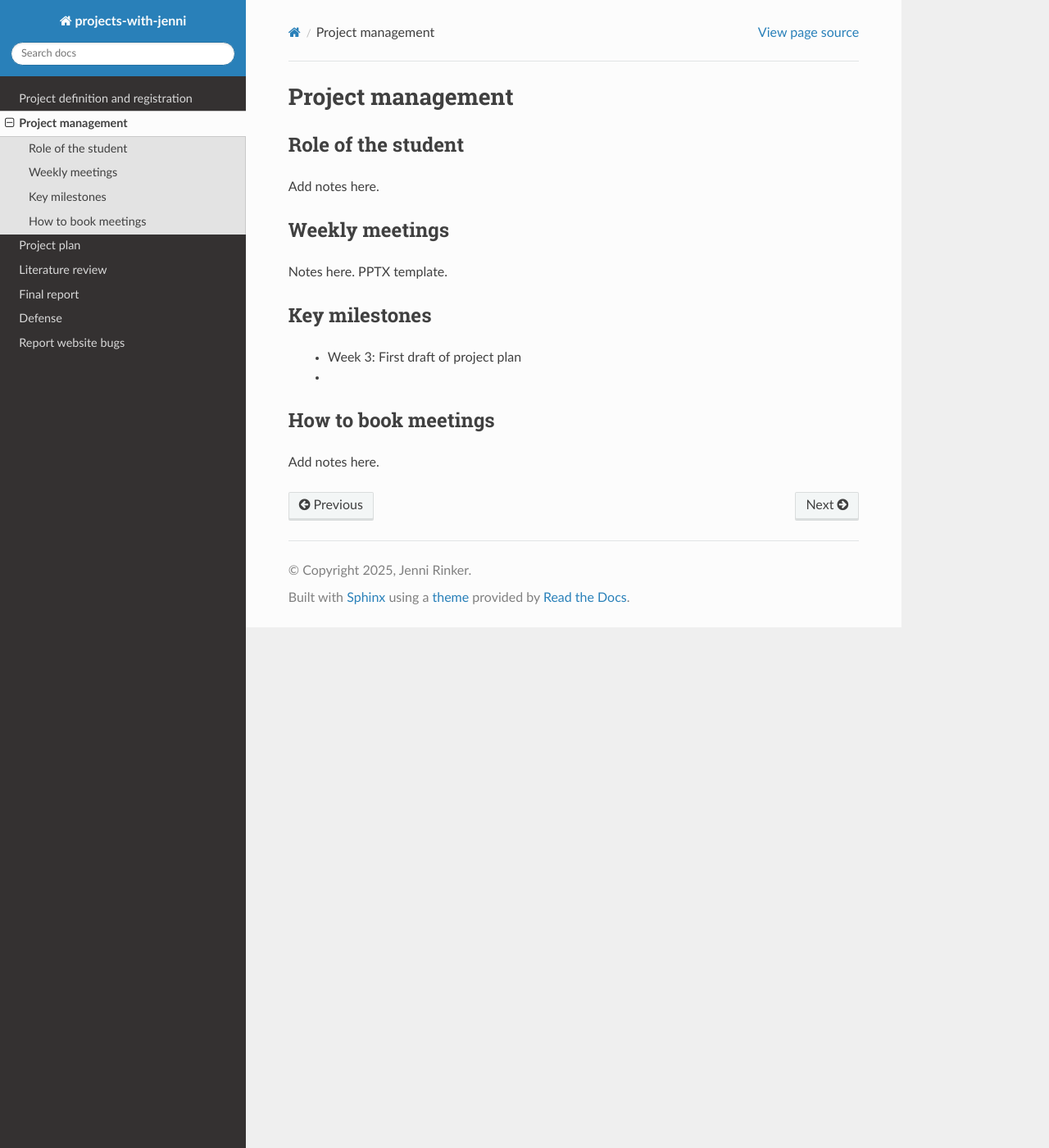
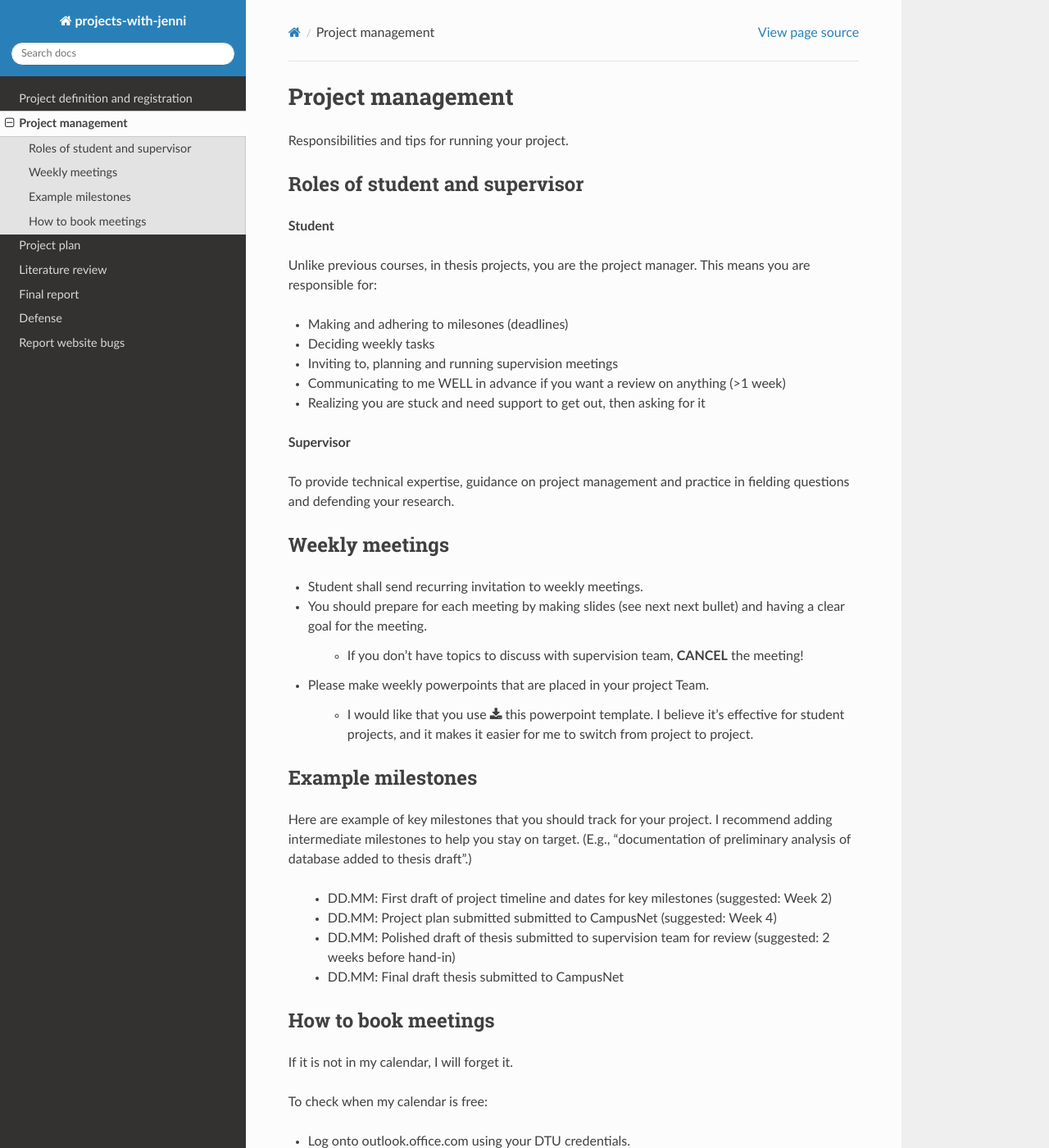
Before and after one commit to jennirinker/projects-with-jenni, a Sphinx documentation site: the page built from docs/source/project_management.rst, in a window 1280 px wide and 1400 px high. Shown: the whole window at 82% size. Built offline with Sphinx 7.4.7 and the Read the Docs theme 3.1.0, drawn with Linux system fonts in a browser that asks for light colours; some of the changed text lies outside the part shown.

Commit message:
adding project management info

```diff
--- a/docs/source/project_management.rst
+++ b/docs/source/project_management.rst
@@ -1,24 +1,72 @@
 Project management
 ===================
 
-Role of the student
----------------------
+Responsibilities and tips for running your project.
 
-Add notes here.
+
+Roles of student and supervisor
+--------------------------------
+
+**Student**
+
+
+Unlike previous courses, in thesis projects, you are the project
+manager. This means you are responsible for:
+
+* Making and adhering to milesones (deadlines)
+* Deciding weekly tasks
+* Inviting to, planning and running supervision meetings
+* Communicating to me WELL in advance if you want a review on anything (|gt|\ 1 week)
+* Realizing you are stuck and need support to get out, then asking for it
+
+.. |gt| unicode:: 0x3E .. greater than
+
+**Supervisor**
+
+To provide technical expertise, guidance on project management
+and practice in fielding questions and defending your research.
+
 
 Weekly meetings
 -----------------
 
-Notes here. PPTX template.
+* Student shall send recurring invitation to weekly meetings.
+* You should prepare for each meeting by making slides (see next
+  next bullet) and having a clear goal for the meeting.
+
+   * If you don't have topics to discuss with supervision team,
+     **CANCEL** the meeting!
+
+* Please make weekly powerpoints that are placed in your project Team.
+
+   * I would like that you use
+     :download:`this powerpoint template <_static/YYYY.MM.DD_NAME_weekly.pptx>`.
+     I believe it's effective for student projects, and it makes it
+     easier for me to switch from project to project.
 
 
-Key milestones
----------------
 
- * Week 3: First draft of project plan
- *
+Example milestones
+-------------------
+
+Here are example of key milestones that you should track for your project.
+I recommend adding intermediate milestones to help you stay on target.
+(E.g., "documentation of preliminary analysis of database added to thesis draft".)
+
+ * DD.MM: First draft of project timeline and dates for key milestones (suggested: Week 2)
+ * DD.MM: Project plan submitted submitted to CampusNet (suggested: Week 4)
+ * DD.MM: Polished draft of thesis submitted to supervision team for review (suggested: 2 weeks before hand-in)
+ * DD.MM: Final draft thesis submitted to CampusNet
 
 How to book meetings
 ----------------------
 
-Add notes here.
+If it is not in my calendar, I will forget it.
+
+To check when my calendar is free:
+
+* Log onto outlook.office.com using your DTU credentials.
+* On the left tab, click the Calendar button.
+* Click “Add calendar” - “Add from directory”.
+* Choose your student account, then enter my email address.
+* You should be able to add and then view my free/busy/etc. times.
```
Also changed, not shown: 1 other file.
